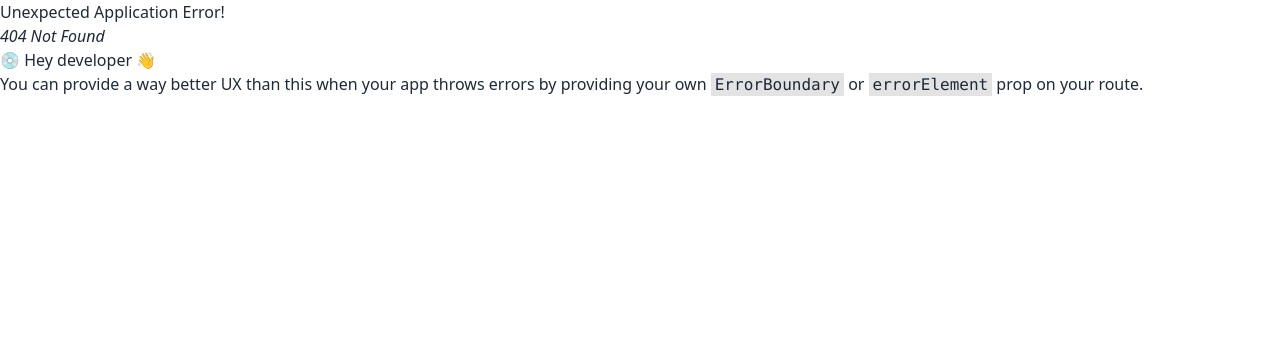
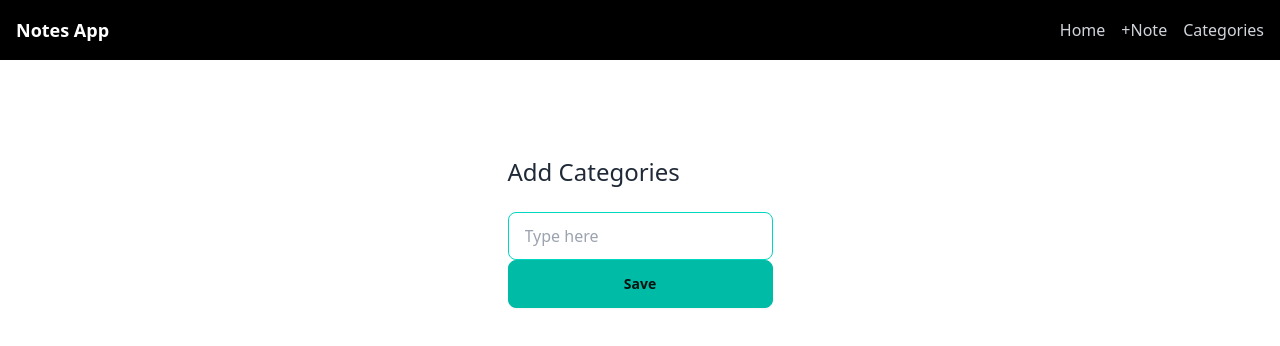
Before and after one commit to Hbindra11/Project-7-contextApi-notes-app, a React (Vite) app: page /categories in a window 1280 px wide. Before the commit this address had no page. Shown: the top 346 px of the page. Built offline with nearby package versions, Linux system fonts and the light colour scheme.

Commit message:
category page added with input box and button using state to save value

```diff
--- a/src/App.jsx
+++ b/src/App.jsx
@@ -8,6 +8,7 @@ import {
 import Layout from "./components/Layout";
 import Home from "./components/Home";
 import AddNote from "./components/AddNote";
+import Categories from "./components/categories";
 import AppContextProvider from "./context/AppContextProvider";
 //import About from './components/About';
 
@@ -26,7 +27,7 @@ route
       <Route path="/" element={<Layout />}>
         <Route index element={<Home />} />
         <Route path="addnote" element={<AddNote />} />
-        {/*<Route path="contact" element={<Contact />} /> */}
+        <Route path="categories" element={<Categories />} />
       </Route>
     )
   );
--- a/src/components/AddNote.jsx
+++ b/src/components/AddNote.jsx
@@ -5,14 +5,20 @@ const AddNote = () => {
 
   const handelChange = (e) => {
     setNote((prev) => ({ ...prev, [e.target.name]: e.target.value }));
-  console.log(e.target.value)};
+    console.log(e.target.value);
+  };
+
+  const handelSubmit = (e) => {
+    e.preventDefault();
+  };
+
   return (
     <>
       <div className="font-medium p-24 flex justify-center ">
         <div>
           <h2 className="text-2xl">Add a Note</h2>
           <br></br>
-          <form>
+          <form onSubmit={handelSubmit}>
             <label className="form-control w-full max-w-xs">
               <span className="label-text">Title: </span>
               <input
@@ -34,7 +40,9 @@ const AddNote = () => {
               ></textarea>
             </label>
             <br></br>
-            <button className="btn btn-accent">Save</button>
+            <button type="submit" className="btn btn-accent">
+              Save
+            </button>
           </form>
         </div>
       </div>
--- /dev/null
+++ b/src/components/Categories.jsx
@@ -0,0 +1,44 @@
+import { useAppContext } from "../context/AppContext";
+const Categories = () => {
+  const { setCategories } = useAppContext();
+  const handelChange = (e) => {
+    setCategories((prev) => [e.target.value, ...prev]);
+    console.log(e.target.value);
+  };
+  const handelSubmit = (e) => {
+    e.preventDefault();
+  };
+  return (
+    <>
+      <div className="font-medium p-24 flex justify-center ">
+        <div>
+          <h2 className="text-2xl">Add Categories</h2>
+          <br></br>
+          <form  onSubmit={handelSubmit}>
+            <label className="form-control">
+              <input
+                type="text"
+                placeholder="Type here"
+                className="input input-bordered input-accent w-full max-w-xs "
+                name="category"
+                onChange={handelChange}
+              />{" "}
+              <button
+
+                type="submit"
+                className="btn btn-active btn-accent"
+              >
+                Save
+              </button>
+            </label>
+            {/* <ul>
+
+            </ul> */}
+          </form>
+        </div>
+      </div>
+    </>
+  );
+};
+
+export default Categories;
--- a/src/components/Navbar.jsx
+++ b/src/components/Navbar.jsx
@@ -16,12 +16,9 @@ const Navbar = () => {
           <Link to="/addnote" className="text-gray-300 hover:text-white">
             +Note
           </Link>
-          {/*} <Link
-            to="/anewcategory"
-            className="text-gray-300 hover:text-white"
-          >
-            Add A New Category
-          </Link> */}
+          <Link to="/categories" className="text-gray-300 hover:text-white">
+            Categories
+          </Link>
         </div>
       </div>
     </nav>
--- a/src/context/AppContextProvider.jsx
+++ b/src/context/AppContextProvider.jsx
@@ -3,8 +3,9 @@ import { AppContext } from "./AppContext";
 
 function AppContextProvider({ children }) {
   const [note, setNote] = useState("");
+  const [categories, setCategories] = useState([]);
   return (
-    <AppContext.Provider value={{ note, setNote }}>
+    <AppContext.Provider value={{ note, setNote,categories, setCategories }}>
       {children}
     </AppContext.Provider>
   );
--- a/src/context/appContext.js
+++ b/src/context/appContext.js
@@ -1,6 +1,7 @@
 import { createContext, useContext } from "react";
 //context is created using createContext(). It returns a Context object that has
-//Context.Provider a React component that takes a value property that becomes the value of the context, it can wrap children that will have access to the context.
+//Context.Provider a React component that takes a value property that becomes the
+//value of the context, it can wrap children that will have access to the context.
 const AppContext = createContext();
 
 const useAppContext = () => {
```
